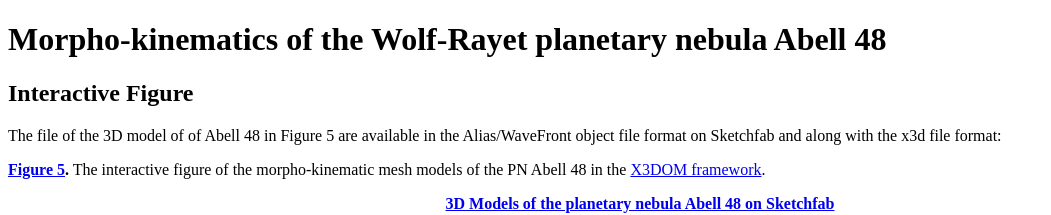
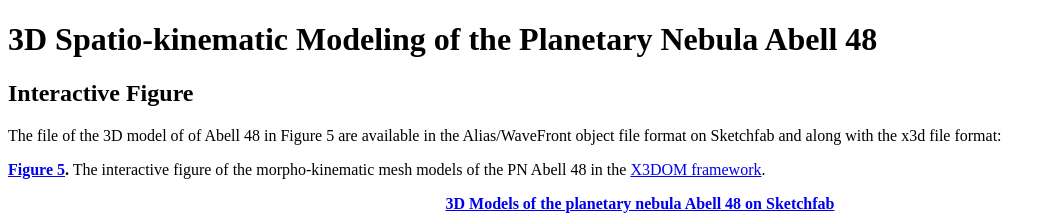
Before and after one commit to astroneb/Abell48_Kinematic_Model, a plain HTML site: page index.html in a window 1280 px wide. Shown: the top 215 px of the page, without its empty margins (0-1051 px from the left). Drawn offline with Linux system fonts and the light colour scheme.

Commit message:
Update index.html

```diff
--- a/index.html
+++ b/index.html
@@ -5,8 +5,8 @@ https://danehkar.github.io/
 -->
 <html>
 <head>
-<title>Morpho-kinematics of the Wolf-Rayet planetary nebula Abell 48</title>
-<meta name="description" content="Morpho-kinematics of the Wolf-Rayet planetary nebula Abell 48<" />
+<title>3D Spatio-kinematic Modeling of the Planetary Nebula Abell 48</title>
+<meta name="description" content="3D Spatio-kinematic Modeling of Abell 48, a Planetary Nebula around a Wolf-Rayet WN Star<" />
 <meta name="keywords" content="Abell 48,WN,Wolf-Rayet,planetary nebulae,nebulae,Morpho-kinematic,kinematic,3D,Model" />
 <meta name="viewport" content="width=device-width, initial-scale=1">
 <link rel="sitemap" type="application/xml" title="Sitemap" href="sitemap.xml" />
@@ -53,7 +53,7 @@ https://danehkar.github.io/
 </head>
 <body>
 
-<h1>Morpho-kinematics of the Wolf-Rayet planetary nebula Abell 48</h1>
+<h1>3D Spatio-kinematic Modeling of the Planetary Nebula Abell 48</h1>
 
 <h2>Interactive Figure</h2>
 
```
